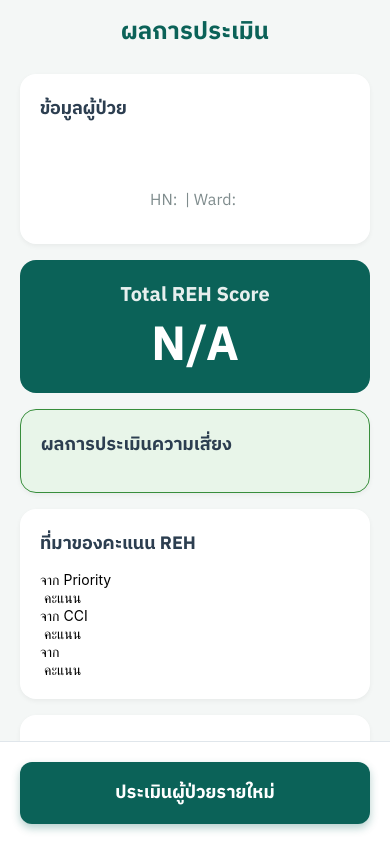
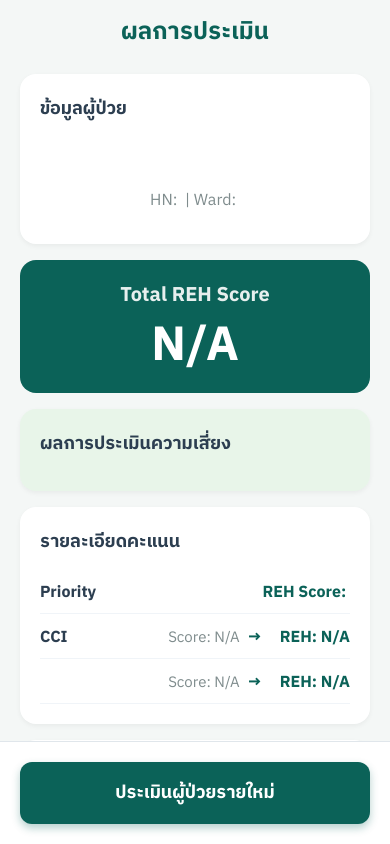
Before and after one commit to SirFamily/project-screening-patients, a React Native app: screen /EvaluationResult in a window 390 px wide. Built offline with nearby package versions, Linux system fonts and the light colour scheme.

Commit message:
feat: Enhance EvaluationResultScreen with detailed nursing guidelines and score breakdown display

```diff
--- a/screen/EvaluationResultScreen.js
+++ b/screen/EvaluationResultScreen.js
@@ -8,19 +8,51 @@ import { usePatientContext } from '../context/PatientContext';
 import { useNavigation } from '@react-navigation/native';
 import * as Animatable from 'react-native-animatable';
 
+// Translated Nursing Guidelines from PDF
 const nursingGuidelines = {
-  '1-4': { general: ['Screen and identify critical patients', 'Assess V/S every 1 hour', 'Resuscitation equipment and defibrillator ready', 'Experienced nurses or nurses with critical care training', 'Use REH scoring for every shift', 'Report to physician if changes or GCS drops by ≥2 points', 'Use ISBAR for case reporting'], icu_case_note: 'If ICU case, consider transferring patient to general ward/semi-ICU as first priority.' },
-  '5-6': { general: ['Screen and identify critical patients, transfer to semi-critical zone', 'Assess V/S every 1 hour', 'Resuscitation equipment and defibrillator ready', 'Experienced nurses or nurses with critical care training', 'Use REH scoring for every shift', 'Report to physician if changes or GCS drops by ≥2 points', 'Use ISBAR for case reporting'], icu_case_note: 'If ICU case, consider transferring patient to general ward/semi-ICU as second priority.' },
-  '7_no_icu': ['Screen and identify critical patients, transfer to critical zone near nursing counter', 'Assess V/S every 1 hour', 'Resuscitation equipment and defibrillator ready', 'Experienced nurses or nurses with critical care training', 'Use REH scoring for every shift', 'Report to physician if changes or GCS drops by ≥2 points', 'Use ISBAR for case reporting', 'Consider daily ICU bed reservation'],
-  '7_with_icu': ['Provide care according to ICU standards'],
+  '1-4': {
+    general: [
+      'คัดกรองและระบุผู้ป่วยวิกฤต',
+      'ประเมิน V/S ทุก 1 ชั่วโมง',
+      'มีอุปกรณ์ช่วยฟื้นคืนชีพ monitor เครื่อง defibrillation พร้อมใช้งาน',
+      'พยาบาลผู้ดูแลมีประสบการณ์หรือผ่านการอบรมวิกฤต',
+      'ใช้แบบประเมิน REH scoring ทุกเวร',
+      'รายงานแพทย์เมื่อมีการเปลี่ยนแปลงหรือ GCS ลดลง ≥2 คะแนน',
+      'ใช้ระบบ ISBAR ในการรายงานเคส',
+    ],
+    icu_case_note: '***กรณีcase ICU ให้พิจารณาย้ายผู้ป่วยไป ward semi ICU สามัญคิวแรก'
+  },
+  '5-6': {
+    general: [
+      'คัดกรองและระบุผู้ป่วยวิกฤต ย้ายผู้ป่วยไป zone กึ่งผู้ป่วยวิกฤต',
+      'ประเมิน V/S ทุก 1 ชั่วโมง',
+      'มีอุปกรณ์ช่วยฟื้นคืนชีพ monitor เครื่อง defibrillation พร้อมใช้งาน',
+      'พยาบาลผู้ดูแลมีประสบการณ์หรือผ่านการอบรมวิกฤต',
+      'ใช้แบบประเมิน REH scoring ทุกเวร',
+      'รายงานแพทย์เมื่อมีการเปลี่ยนแปลงหรือ GCS ลดลง ≥2 คะแนน',
+      'ใช้ระบบ ISBAR ในการรายงานเคส',
+    ],
+    icu_case_note: '***กรณีcase ICU ให้พิจารณาย้ายผู้ป่วยไป ward semi ICU สามัญคิวสอง'
+  },
+  '7_no_icu': [
+    'คัดกรองและระบุผู้ป่วยวิกฤต ย้ายผู้ป่วยไป zone ผู้ป่วยวิกฤตใกล้ counter พยาบาล',
+    'ประเมิน V/S ทุก 1 ชั่วโมง',
+    'มีอุปกรณ์ช่วยฟื้นคืนชีพ monitor เครื่อง defibrillation พร้อมใช้งาน',
+    'พยาบาลผู้ดูแลมีประสบการณ์หรือผ่านการอบรมวิกฤต',
+    'ใช้แบบประเมิน REH scoring ทุกเวร',
+    'รายงานแพทย์เมื่อมีการเปลี่ยนแปลงหรือ GCS ลดลง ≥2 คะแนน',
+    'ใช้ระบบ ISBAR ในการรายงานเคส',
+    'พิจารณาจองเตียง ICU ทุกวัน',
+  ],
+  '7_with_icu': [
+    'ดูแลตามมาตรฐาน ICU',
+  ],
 };
 
 const EvaluationResultScreen = () => {
   const { patientData, resetPatientData } = usePatientContext();
   const navigation = useNavigation();
-  const {
-    info, assessment, results
-  } = patientData;
+  const { info, assessment, results } = patientData;
 
   const handleNewPatient = () => {
     if (resetPatientData) resetPatientData();
@@ -51,10 +83,20 @@ const EvaluationResultScreen = () => {
     return null;
   }, [results.totalRehScore, info.ward]);
 
-  const ScoreDisplay = ({ label, value, isTotal = false }) => (
-    <View style={isTotal ? styles.totalScoreCard : styles.scoreItem}>
-      <Text style={isTotal ? styles.totalScoreLabel : styles.scoreLabel}>{label}</Text>
-      <Text style={isTotal ? styles.totalScoreValue : styles.scoreValue}>{value ?? 'N/A'}</Text>
+  const ScoreBreakdownRow = ({ category, rawScore, rehScore, isPriority = false }) => (
+    <View style={styles.breakdownRow}>
+        <Text style={styles.breakdownCategory}>{category}</Text>
+        <View style={styles.breakdownScores}>
+            {isPriority ? (
+                <Text style={styles.breakdownReh}>REH Score: {rehScore}</Text>
+            ) : (
+                <>
+                    <Text style={styles.breakdownRaw}>Score: {rawScore ?? 'N/A'}</Text>
+                    <Text style={styles.breakdownArrow}>→</Text>
+                    <Text style={styles.breakdownReh}>REH: {rehScore ?? 'N/A'}</Text>
+                </>
+            )}
+        </View>
     </View>
   );
 
@@ -75,7 +117,10 @@ const EvaluationResultScreen = () => {
         </Animatable.View>
 
         <Animatable.View animation="fadeInUp" duration={500} delay={100}>
-            <ScoreDisplay label="Total REH Score" value={results.totalRehScore} isTotal />
+            <View style={styles.totalScoreCard}>
+                <Text style={styles.totalScoreLabel}>Total REH Score</Text>
+                <Text style={styles.totalScoreValue}>{results.totalRehScore ?? 'N/A'}</Text>
+            </View>
         </Animatable.View>
 
         <Animatable.View animation="fadeInUp" duration={500} delay={200} style={[styles.card, riskStyle.container]}>
@@ -84,21 +129,10 @@ const EvaluationResultScreen = () => {
         </Animatable.View>
 
         <Animatable.View animation="fadeInUp" duration={500} delay={300} style={styles.card}>
-            <Text style={styles.cardTitle}>ที่มาของคะแนน REH</Text>
-            <View>
-                <View style={styles.detailRow}>
-                    <Text style={styles.detailLabel}>จาก Priority</Text>
-                    <Text style={styles.detailValue}>{results.priorityRehScore} คะแนน</Text>
-                </View>
-                <View style={styles.detailRow}>
-                    <Text style={styles.detailLabel}>จาก CCI</Text>
-                    <Text style={styles.detailValue}>{results.cciRehScore} คะแนน</Text>
-                </View>
-                <View style={styles.detailRow}>
-                    <Text style={styles.detailLabel}>จาก {assessment.type}</Text>
-                    <Text style={styles.detailValue}>{results.assessmentRehScore} คะแนน</Text>
-                </View>
-            </View>
+            <Text style={styles.cardTitle}>รายละเอียดคะแนน</Text>
+            <ScoreBreakdownRow category="Priority" rehScore={results.priorityRehScore} isPriority />
+            <ScoreBreakdownRow category="CCI" rawScore={results.cciScore} rehScore={results.cciRehScore} />
+            <ScoreBreakdownRow category={assessment.type} rawScore={assessment.type === 'SOFA' ? results.sofaScore : results.apacheScore} rehScore={results.assessmentRehScore} />
         </Animatable.View>
 
         <Animatable.View animation="fadeInUp" duration={500} delay={400} style={styles.card}>
@@ -106,7 +140,7 @@ const EvaluationResultScreen = () => {
             {guidelines.map((item, index) => (
               <Text key={index} style={styles.guidelineItem}>• {item}</Text>
             ))}
-            {icuCaseNote && <Text style={styles.icuCaseNote}>*** {icuCaseNote}</Text>}
+            {icuCaseNote && <Text style={styles.icuCaseNote}>{icuCaseNote}</Text>}
         </Animatable.View>
 
       </ScrollView>
@@ -132,22 +166,54 @@ const styles = StyleSheet.create({
   totalScoreCard: { alignItems: 'center', padding: 20, backgroundColor: '#0B6258', borderRadius: 16, marginBottom: 16 },
   totalScoreLabel: { fontFamily: 'IBMPlexSans-Bold', fontSize: 20, color: '#FFFFFF', opacity: 0.9 },
   totalScoreValue: { fontFamily: 'IBMPlexSans-Bold', fontSize: 48, color: '#FFFFFF', marginTop: 4 },
-  riskHigh: { backgroundColor: '#FBE9E7', borderColor: '#D32F2F', borderWidth: 1 },
+  riskHigh: { backgroundColor: '#FBE9E7' },
   riskHighText: { color: '#D32F2F' },
-  riskMedium: { backgroundColor: '#FFF3E0', borderColor: '#F57C00', borderWidth: 1 },
+  riskMedium: { backgroundColor: '#FFF3E0' },
   riskMediumText: { color: '#F57C00' },
-  riskLow: { backgroundColor: '#E8F5E9', borderColor: '#388E3C', borderWidth: 1 },
+  riskLow: { backgroundColor: '#E8F5E9' },
   riskLowText: { color: '#388E3C' },
   riskText: { fontFamily: 'IBMPlexSansThai-Bold', fontSize: 18, textAlign: 'center' },
-  scoresGrid: { flexDirection: 'row', flexWrap: 'wrap', justifyContent: 'space-between' },
-  scoreItem: { backgroundColor: '#F4F7F6', width: '48%', padding: 15, borderRadius: 12, alignItems: 'center', marginBottom: 10 },
-  scoreLabel: { fontFamily: 'IBMPlexSans-SemiBold', fontSize: 14, color: '#7F8C8D' },
-  scoreValue: { fontFamily: 'IBMPlexSans-Bold', fontSize: 24, color: '#0B6258', marginTop: 4 },
   guidelineItem: { fontFamily: 'IBMPlexSansThai-Regular', fontSize: 15, color: '#2C3E50', marginBottom: 8, lineHeight: 22 },
   icuCaseNote: { fontFamily: 'IBMPlexSansThai-Bold', fontSize: 15, color: '#D32F2F', marginTop: 12, textAlign: 'center' },
   footer: { position: 'absolute', bottom: 0, left: 0, right: 0, padding: 20, paddingBottom: Platform.OS === 'ios' ? 30 : 20, backgroundColor: '#FFFFFF', borderTopWidth: 1, borderTopColor: '#E0E6EB' },
   nextButton: { backgroundColor: '#0B6258', borderRadius: 12, paddingVertical: 16, alignItems: 'center', shadowColor: '#0B6258', shadowOffset: { width: 0, height: 4 }, shadowOpacity: 0.3, shadowRadius: 8, elevation: 5 },
   nextButtonText: { color: 'white', fontSize: 18, fontFamily: 'IBMPlexSansThai-Bold' },
+  // Styles for Score Breakdown
+  breakdownRow: {
+    flexDirection: 'row',
+    justifyContent: 'space-between',
+    alignItems: 'center',
+    paddingVertical: 12,
+    borderBottomWidth: 1,
+    borderBottomColor: '#F0F4F8',
+  },
+  breakdownCategory: {
+    fontFamily: 'IBMPlexSans-Bold',
+    fontSize: 16,
+    color: '#2C3E50',
+  },
+  breakdownScores: {
+    flexDirection: 'row',
+    alignItems: 'center',
+  },
+  breakdownRaw: {
+    fontFamily: 'IBMPlexSans-Regular',
+    fontSize: 15,
+    color: '#7F8C8D',
+  },
+  breakdownArrow: {
+    fontFamily: 'IBMPlexSans-Bold',
+    fontSize: 16,
+    color: '#0B6258',
+    marginHorizontal: 8,
+  },
+  breakdownReh: {
+    fontFamily: 'IBMPlexSans-Bold',
+    fontSize: 16,
+    color: '#0B6258',
+    minWidth: 80,
+    textAlign: 'right',
+  },
 });
 
 export default EvaluationResultScreen;
```
